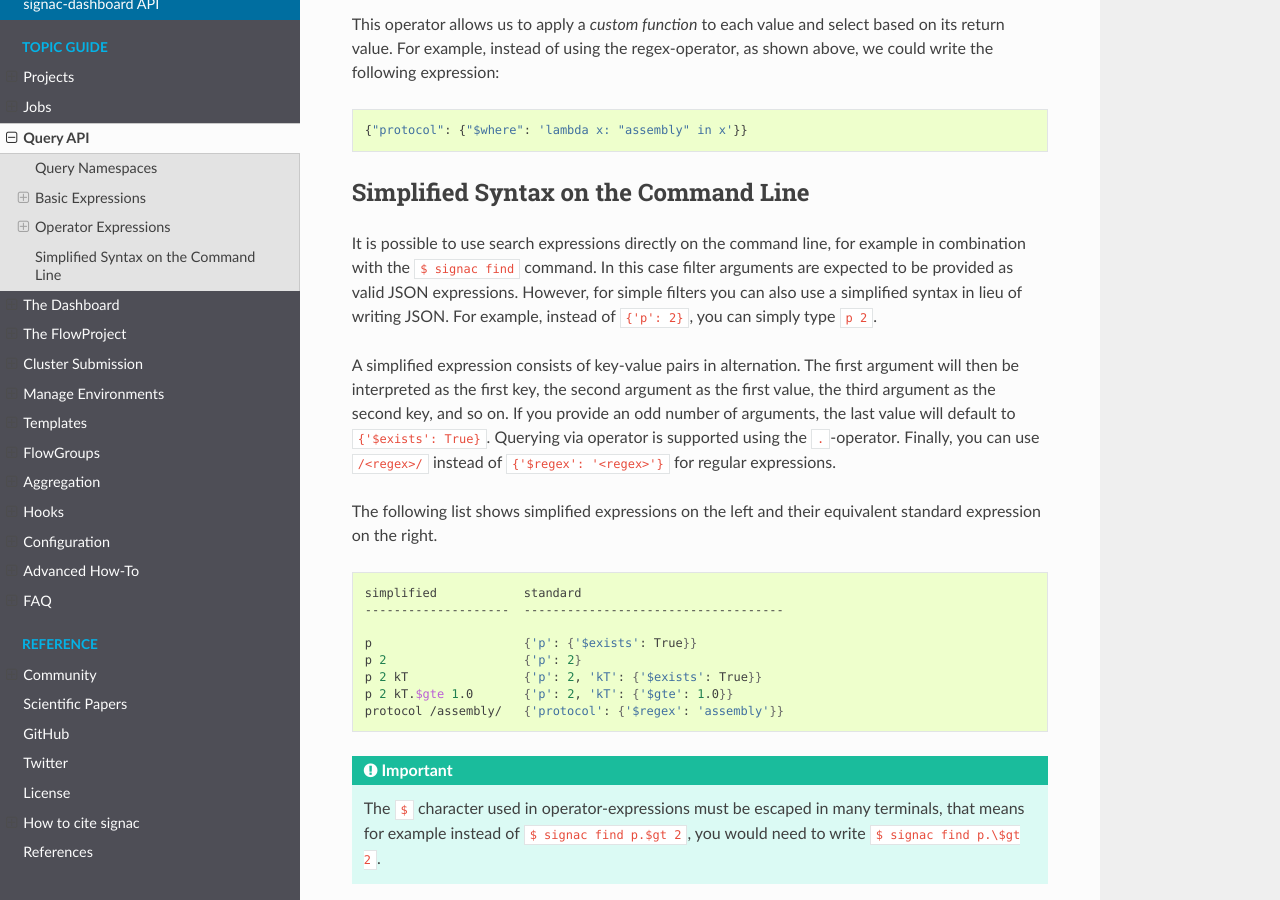
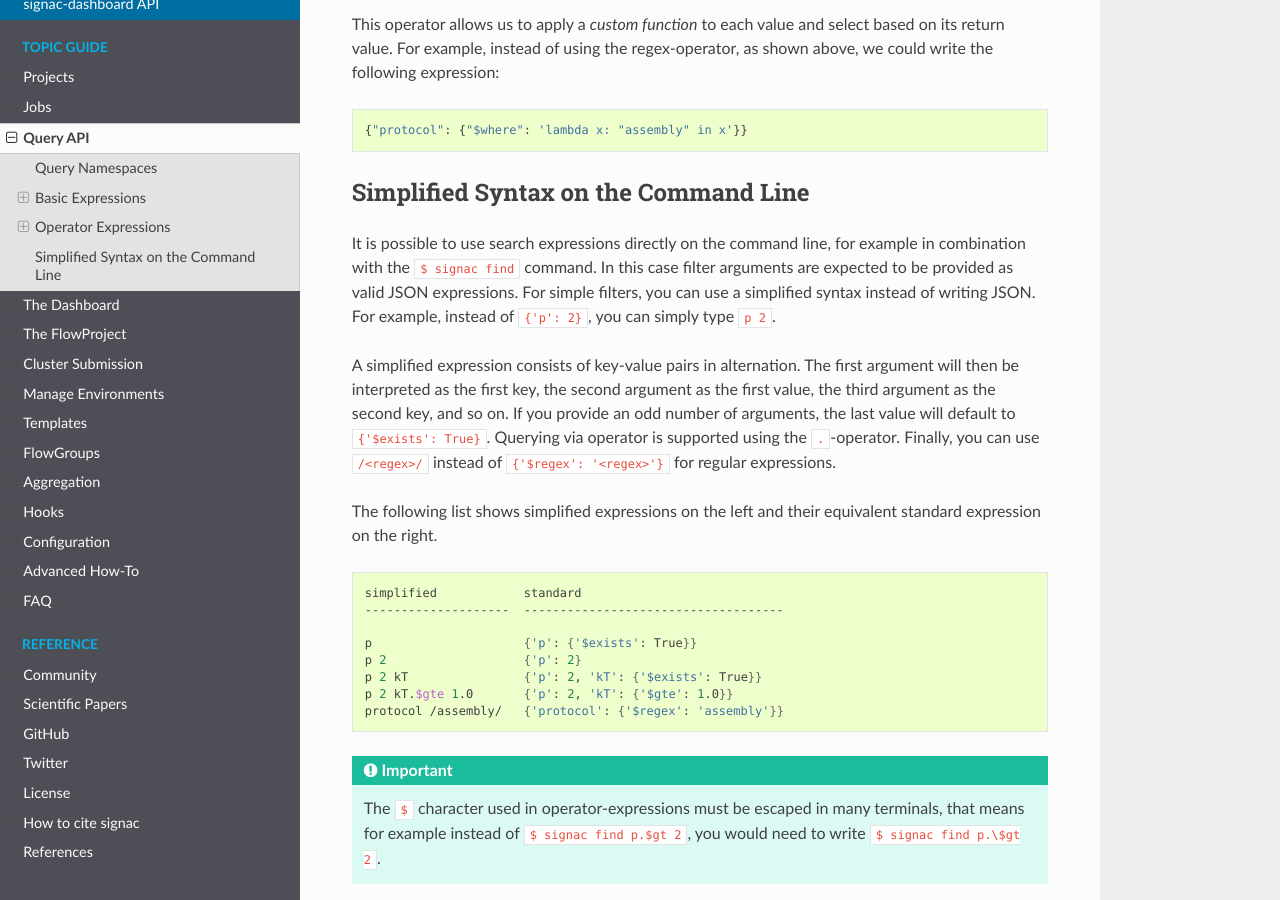
Before and after one commit to glotzerlab/signac-docs, a Sphinx documentation site: the page built from docs/source/query.rst, in a window 1280 px wide and 900 px high, scrolled down 4726 px. Built offline with Sphinx 7.4.7 and the Read the Docs theme 2.0.0, drawn with Linux system fonts in a browser that asks for light colours; some of the changed text lies outside the part shown.

Commit message:
Apply Bradley's suggestions
Co-authored-by: Bradley Dice <bdice@bradleydice.com>

```diff
--- a/docs/source/configuration.rst
+++ b/docs/source/configuration.rst
@@ -12,7 +12,7 @@ The configuration files are stored using the standard `INI file format <https://
 In general, two config files are supported:
 
   1. Project-specific configuration uses the ``.signac/config`` file at the project root directory.
-  3. Per-user configuration is stored in a global file at ``$HOME/.signacrc``.
+  2. Per-user configuration is stored in a global file at ``$HOME/.signacrc``.
 
 You can either edit these configuration files manually, or execute ``signac config`` on the command line.
 Please see ``signac config --help`` for more information.
--- a/docs/source/flow-project.rst
+++ b/docs/source/flow-project.rst
@@ -92,7 +92,7 @@ A very simple *operation*, which creates a file called ``hello.txt`` within a jo
 
 .. tip::
 
-    By default operations only act on a single job and can simply be defined with the signature `def op(job)`.
+    By default operations only act on a single job and can simply be defined with the signature ``def op(job)``.
     When using :ref:`aggregate operations <aggregation>`, it is recommended to define operations as accepting a variadic list of ``*jobs`` parameters so that the operation is not restricted to a specific aggregate size.
 
 
--- a/docs/source/jobs.rst
+++ b/docs/source/jobs.rst
@@ -190,7 +190,6 @@ You can modify **nested** *state points* in-place, but you will need to use dict
 
 
 .. _project-job-document:
-
 
 The Job Document
 ================
--- a/docs/source/query.rst
+++ b/docs/source/query.rst
@@ -246,7 +246,7 @@ Simplified Syntax on the Command Line
 
 It is possible to use search expressions directly on the command line, for example in combination with the ``$ signac find`` command.
 In this case filter arguments are expected to be provided as valid JSON expressions.
-However, for simple filters you can also use a simplified syntax in lieu of writing JSON.
+For simple filters, you can use a simplified syntax instead of writing JSON.
 For example, instead of ``{'p': 2}``, you can simply type ``p 2``.
 
 A simplified expression consists of key-value pairs in alternation.
--- a/docs/source/tutorial.rst
+++ b/docs/source/tutorial.rst
@@ -511,7 +511,7 @@ Job.data and Job.stores
 
 The job document is useful for storing small sets of numerical values or textual data.
 Text files like JSON are generally unsuitable for large numerical data, however, due to issues with floating point precision as well as sheer file size.
-To support storing such data with **signac**, the job :py:attr:`~signac.contrib.job.Job.data` attribute provides a dict-like interface to an HDF5 file, a much more suitable format for storing large numerical data such as numpy arrays.
+To support storing such data with **signac**, the job :py:attr:`~signac.contrib.job.Job.data` attribute provides a dict-like interface to an HDF5 file, a much more suitable format for storing large numerical data such as NumPy arrays.
 
 .. code-block:: python
 
```
Also changed, not shown: other parts of docs/source/query.rst (+1 -1 lines), other parts of docs/source/tutorial.rst (+2 -2 lines).
